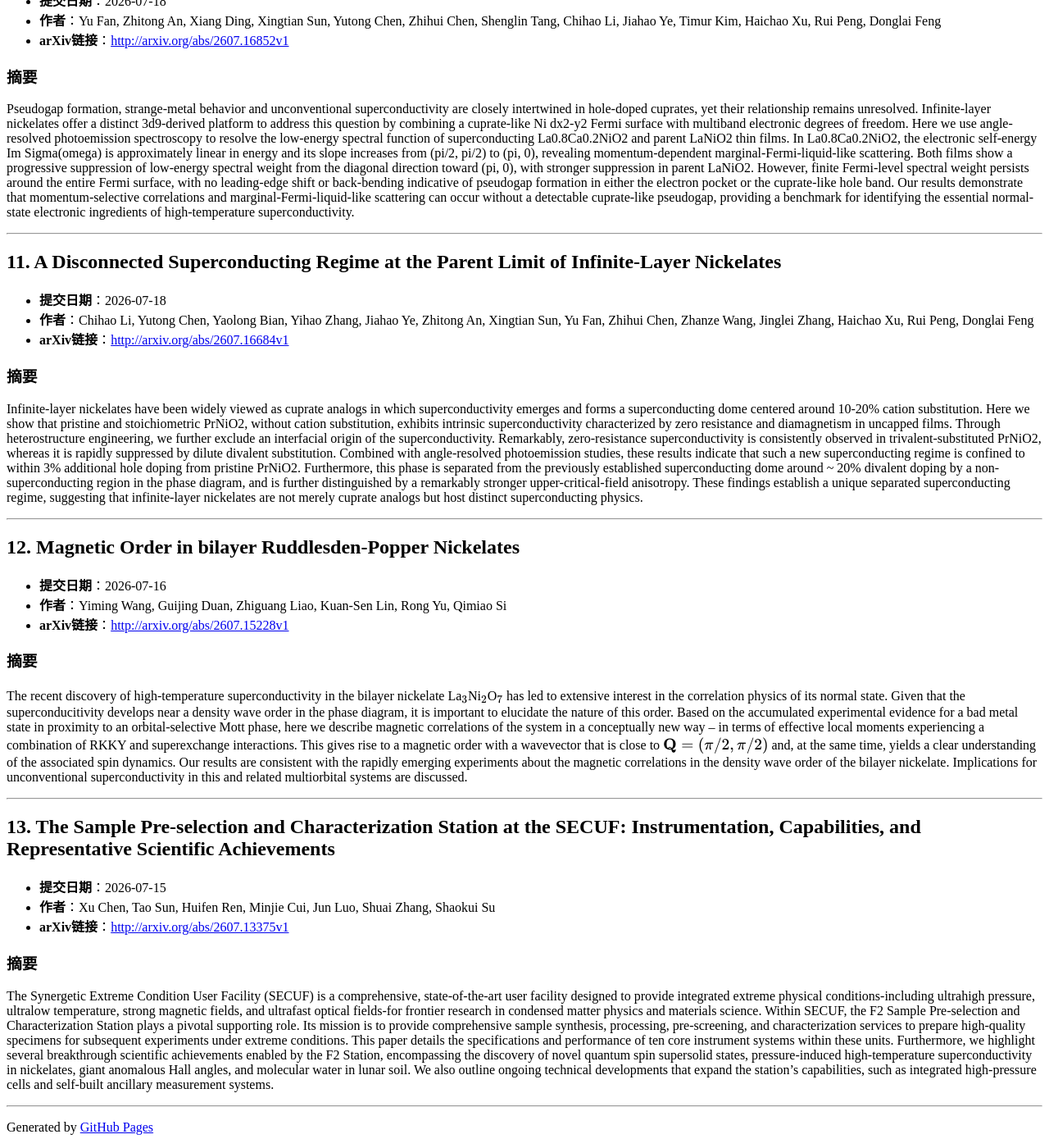
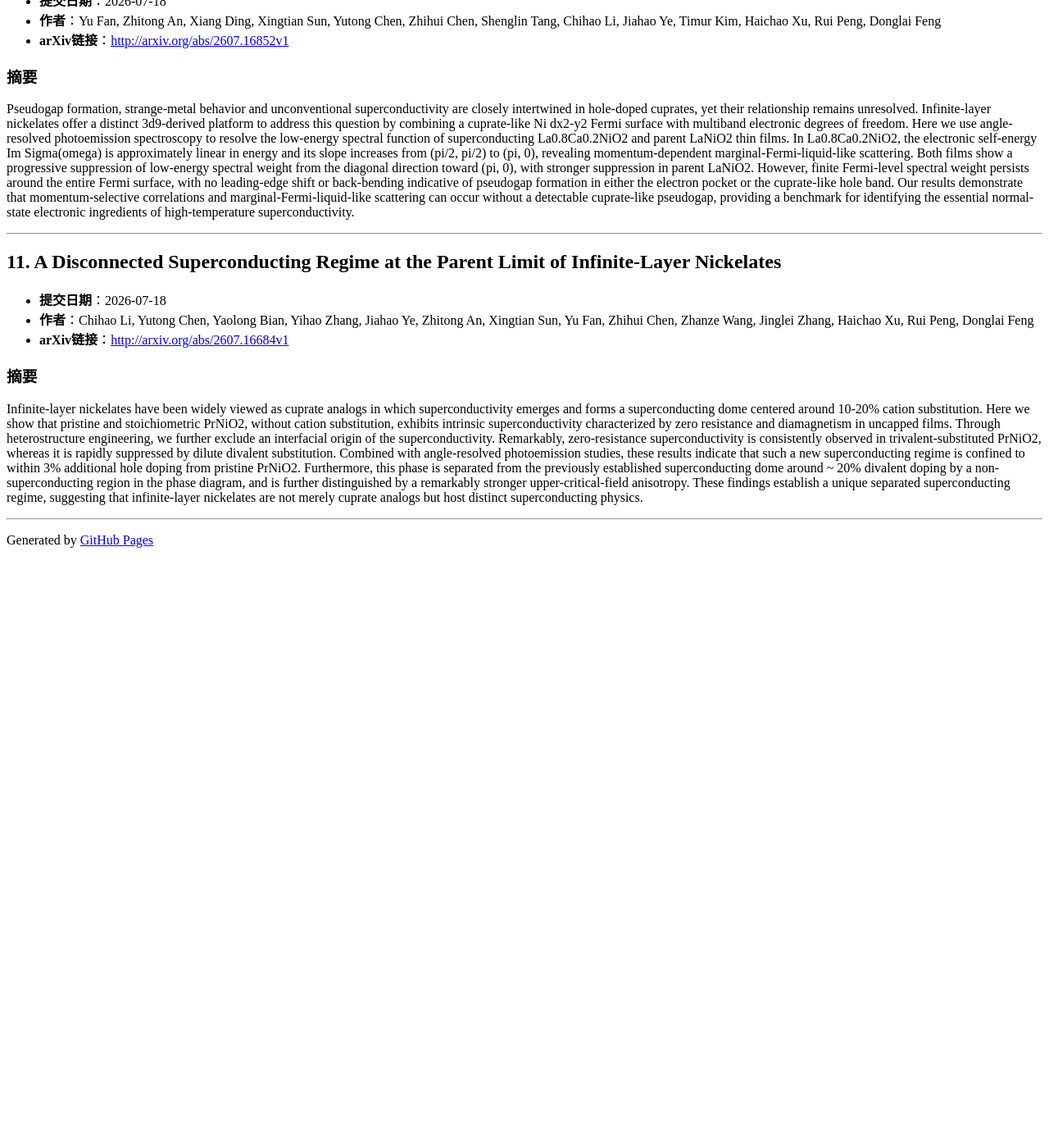
Before and after one commit to yangke25491/daily-arxiv-nickelate_superconductivity, a Jekyll site: the page built from docs/index.md, in a window 1280 px wide and 1400 px high, scrolled down 3747 px. Shown: the whole window at 82% size. Built offline with Jekyll 4.4.1, drawn with Linux system fonts in a browser that asks for light colours; after the commit the page ends 4431 px from its top, so only the background shows below that; some of the changed text lies outside the part shown.

Commit message:
Automated update: arXiv papers

```diff
--- a/docs/index.md
+++ b/docs/index.md
@@ -5,8 +5,8 @@ title: 镍酸盐超导论文
 
 # 凝聚态物理-镍酸盐高温超导相关论文
 
-> 检索时间范围：**2026-07-15 至 2026-08-14**
-> 数据检索到 **13** 篇相关论文，按提交时间降序排列
+> 检索时间范围：**2026-07-17 至 2026-08-16**
+> 数据检索到 **11** 篇相关论文，按提交时间降序排列
 
 ---
 
@@ -130,25 +130,3 @@ Pseudogap formation, strange-metal behavior and unconventional superconductivity
 Infinite-layer nickelates have been widely viewed as cuprate analogs in which superconductivity emerges and forms a superconducting dome centered around 10-20% cation substitution. Here we show that pristine and stoichiometric PrNiO2, without cation substitution, exhibits intrinsic superconductivity characterized by zero resistance and diamagnetism in uncapped films. Through heterostructure engineering, we further exclude an interfacial origin of the superconductivity. Remarkably, zero-resistance superconductivity is consistently observed in trivalent-substituted PrNiO2, whereas it is rapidly suppressed by dilute divalent substitution. Combined with angle-resolved photoemission studies, these results indicate that such a new superconducting regime is confined to within 3% additional hole doping from pristine PrNiO2. Furthermore, this phase is separated from the previously established superconducting dome around ~ 20% divalent doping by a non-superconducting region in the phase diagram, and is further distinguished by a remarkably stronger upper-critical-field anisotropy. These findings establish a unique separated superconducting regime, suggesting that infinite-layer nickelates are not merely cuprate analogs but host distinct superconducting physics.
 
 ---
-
-## 12. Magnetic Order in bilayer Ruddlesden-Popper Nickelates
-
-- **提交日期**：2026-07-16
-- **作者**：Yiming Wang, Guijing Duan, Zhiguang Liao, Kuan-Sen Lin, Rong Yu, Qimiao Si
-- **arXiv链接**：[http://arxiv.org/abs/2607.15228v1](http://arxiv.org/abs/2607.15228v1)
-
-### 摘要
-The recent discovery of high-temperature superconductivity in the bilayer nickelate La${}\_3$Ni${}\_2$O${}\_7$ has led to extensive interest in the correlation physics of its normal state. Given that the superconducitivity develops near a density wave order in the phase diagram, it is important to elucidate the nature of this order. Based on the accumulated experimental evidence for a bad metal state in proximity to an orbital-selective Mott phase, here we describe magnetic correlations of the system in a conceptually new way -- in terms of effective local moments experiencing a combination of RKKY and superexchange interactions. This gives rise to a magnetic order with a wavevector that is close to $\mathbf{Q}=(π/2,π/2)$ and, at the same time, yields a clear understanding of the associated spin dynamics. Our results are consistent with the rapidly emerging experiments about the magnetic correlations in the density wave order of the bilayer nickelate. Implications for unconventional superconductivity in this and related multiorbital systems are discussed.
-
----
-
-## 13. The Sample Pre-selection and Characterization Station at the SECUF: Instrumentation, Capabilities, and Representative Scientific Achievements
-
-- **提交日期**：2026-07-15
-- **作者**：Xu Chen, Tao Sun, Huifen Ren, Minjie Cui, Jun Luo, Shuai Zhang, Shaokui Su
-- **arXiv链接**：[http://arxiv.org/abs/2607.13375v1](http://arxiv.org/abs/2607.13375v1)
-
-### 摘要
-The Synergetic Extreme Condition User Facility (SECUF) is a comprehensive, state-of-the-art user facility designed to provide integrated extreme physical conditions-including ultrahigh pressure, ultralow temperature, strong magnetic fields, and ultrafast optical fields-for frontier research in condensed matter physics and materials science. Within SECUF, the F2 Sample Pre-selection and Characterization Station plays a pivotal supporting role. Its mission is to provide comprehensive sample synthesis, processing, pre-screening, and characterization services to prepare high-quality specimens for subsequent experiments under extreme conditions. This paper details the specifications and performance of ten core instrument systems within these units. Furthermore, we highlight several breakthrough scientific achievements enabled by the F2 Station, encompassing the discovery of novel quantum spin supersolid states, pressure-induced high-temperature superconductivity in nickelates, giant anomalous Hall angles, and molecular water in lunar soil. We also outline ongoing technical developments that expand the station's capabilities, such as integrated high-pressure cells and self-built ancillary measurement systems.
-
----
```
